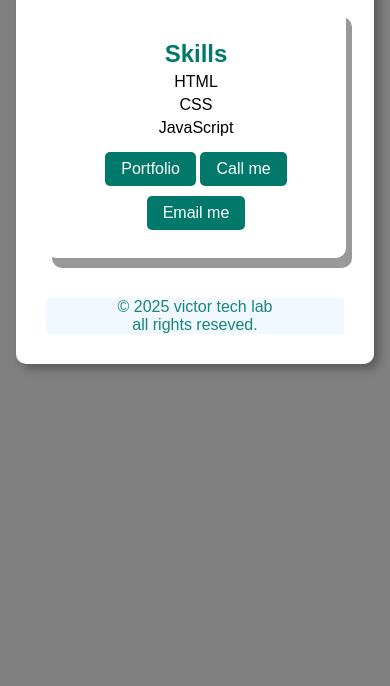
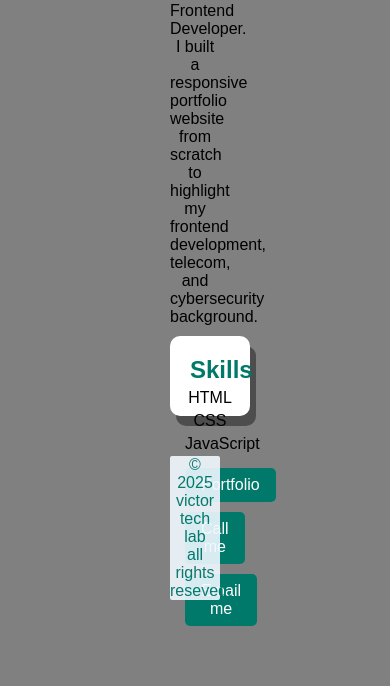
Before and after one commit to vic-vic-world/Profile-mini-card, a plain HTML site: page index.html in a window 390 px wide. Shown: the part 158-844 px from the top of the page. Drawn offline with Linux system fonts and the light colour scheme.

Commit message:
profile card.css

```diff
--- a/profile card.css
+++ b/profile card.css
@@ -77,5 +77,18 @@ footer {
     border-width: 100%;
     border-radius: 2px;
     opacity: 0.9;
+}
 
-}
+@media (max-width: 500px) {
+    .card {
+        padding: 15px;
+        width: 80px;
+        height: 80px;
+    }
+
+    .card-container {
+         padding: 15px;
+        width: 80px;
+        height: 80px;
+    }
+    }
```
